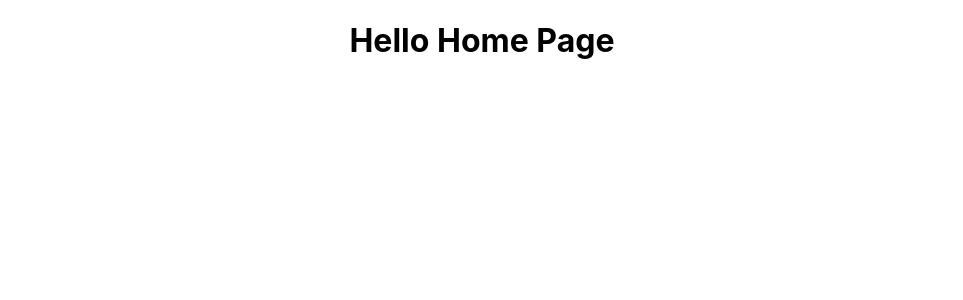
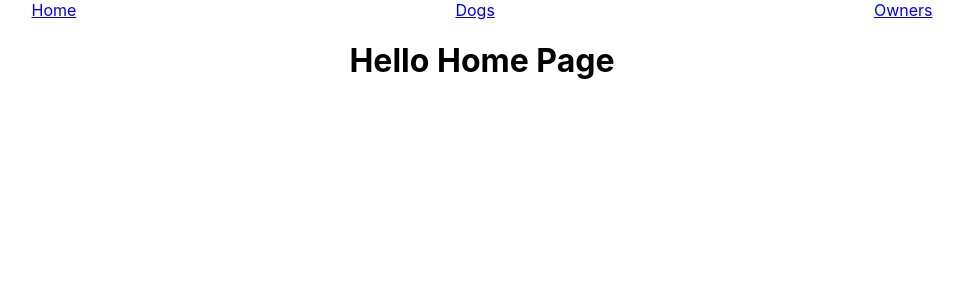
Before and after one commit to rmsykes/bark-notes, a React (Create React App) app in the folder client/: page / in a window 1280 px wide. Shown: the top 300 px of the page, without its empty margins (158-1121 px from the left). Built offline with nearby package versions, Linux system fonts and the light colour scheme.

Commit message:
added nav bar to the pages i have made so far which are home, all dogs, and all owners.

```diff
--- a/client/src/App.css
+++ b/client/src/App.css
@@ -1,3 +1,8 @@
 body {
   text-align: center;
 }
+
+nav {
+  display: flex;
+  justify-content: space-around;
+}
--- a/client/src/components/AllDogs.jsx
+++ b/client/src/components/AllDogs.jsx
@@ -1,5 +1,6 @@
 import React, { Component } from 'react'
 import axios from 'axios'
+import { Link } from 'react-router-dom'
 
 
 export default class AllDogs extends Component {
@@ -11,9 +12,9 @@
 
     componentDidMount() {
         axios.get('/api/v1/dog')
-        .then((res) => {
-            this.setState({ allDogs: res.data })
-        })
+            .then((res) => {
+                this.setState({ allDogs: res.data })
+            })
     }
 
 
@@ -27,6 +28,11 @@
 
         return (
             <div>
+                <nav>
+                    <Link to='/'>Home</Link>
+                    <Link to='/dog'>Dogs</Link>
+                    <Link to='/owner'>Owners</Link>
+                </nav>
                 <h1>Dogs</h1>
 
                 <h2>{listOfDogs}</h2>
--- a/client/src/components/AllOwners.jsx
+++ b/client/src/components/AllOwners.jsx
@@ -1,5 +1,7 @@
 import React, { Component } from 'react'
 import axios from 'axios'
+import { Link } from 'react-router-dom'
+
 
 export default class AllOwners extends Component {
 
@@ -10,9 +12,9 @@
 
     componentDidMount() {
         axios.get('/api/v1/owner')
-        .then((res) => {
-            this.setState({ allOwners: res.data })
-        })
+            .then((res) => {
+                this.setState({ allOwners: res.data })
+            })
     }
 
 
@@ -20,7 +22,7 @@
 
     render() {
 
-        const listOfOwners = this.state.allOwners.map((owner)=> {
+        const listOfOwners = this.state.allOwners.map((owner) => {
             return <div>
                 {owner.name}
             </div>
@@ -29,6 +31,11 @@
 
         return (
             <div>
+                <nav>
+                    <Link to='/'>Home</Link>
+                    <Link to='/dog'>Dogs</Link>
+                    <Link to='/owner'>Owners</Link>
+                </nav>
                 <h1>Owners</h1>
 
                 <h2>{listOfOwners}</h2>
--- a/client/src/components/Home.jsx
+++ b/client/src/components/Home.jsx
@@ -1,10 +1,17 @@
 import React, { Component } from 'react'
-
+import { Link } from 'react-router-dom'
 
 export default class Home extends Component {
     render() {
         return (
             <div>
+                <nav>
+                    <Link to='/'>Home</Link>
+                    <Link to='/dog'>Dogs</Link>
+                    <Link to='/owner'>Owners</Link>
+                </nav>
+
+
                 <h1>Hello Home Page</h1>
             </div>
         )
```
